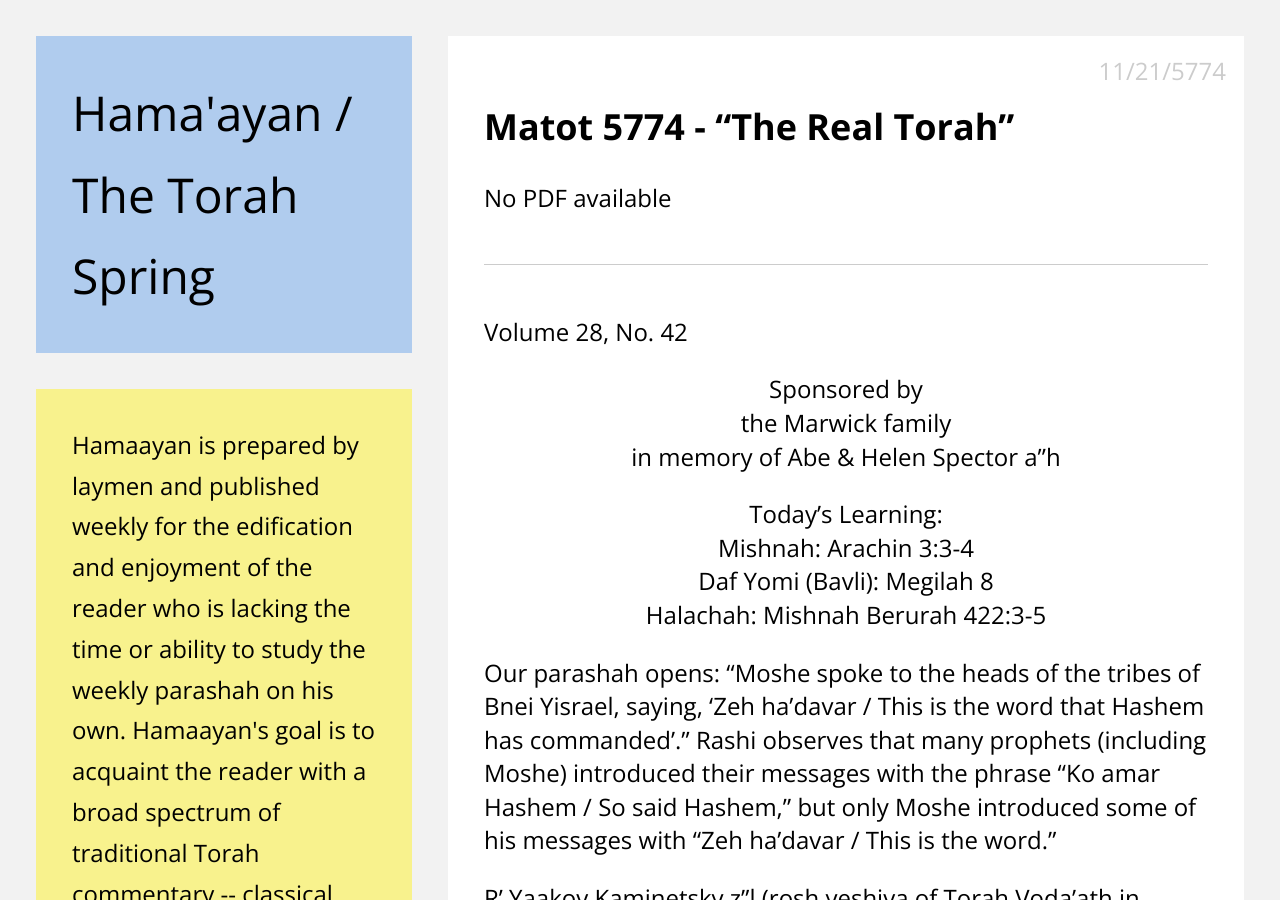
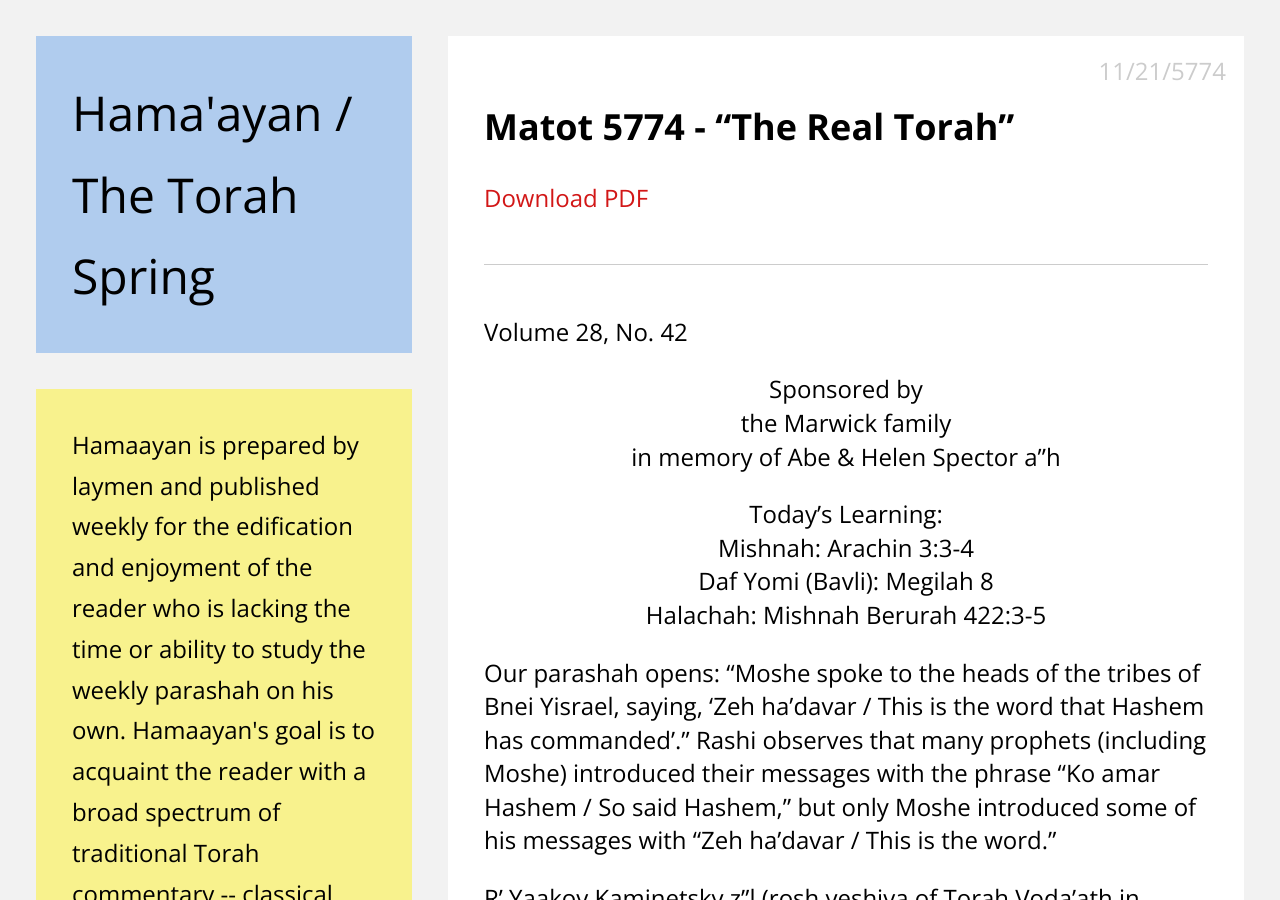
Before and after one commit to the-torah-spring/archive-website, a Jekyll site: the page built from _posts/5774/2014-07-19-5774-42-Matot.markdown, in a window 1280 px wide and 900 px high. Built offline with Jekyll 4.4.1, drawn with Linux system fonts in a browser that asks for light colours.

Commit message:
Typo in PDF link

```diff
--- a/_layouts/post.html
+++ b/_layouts/post.html
@@ -5,8 +5,8 @@ layout: default
 <div class="main-content">
 <article class="color3 module">
 <h1>{{ page.title }}</h1>
-{% if post.pdf and post.pdf != '' %}
-	<a href="{{ site.url }}/assets/pdf/{{ post.pdf }}">Download PDF</a>
+{% if page.pdf and page.pdf != '' %}
+	<a href="{{ site.url }}/assets/pdf/{{ page.pdf }}">Download PDF</a>
 {% else %}
 	No PDF available
 {% endif %}
```
